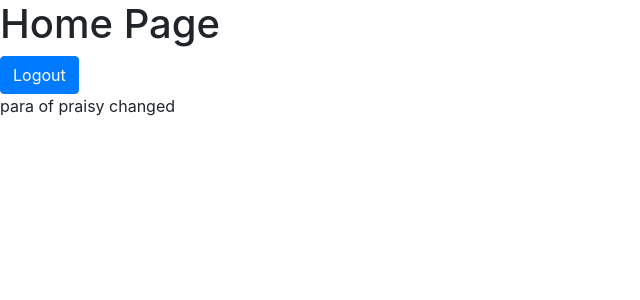
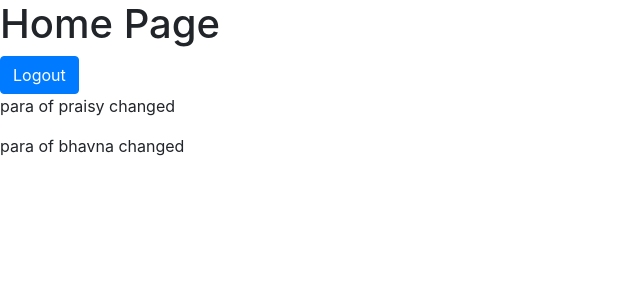
Before and after one commit to Heenathakar/Project_Practices, a Django app: page /home/ in a window 1280 px wide. Shown: the top 300 px of the page, without its empty margins (0-640 px from the left). Run offline with Django 5.2, Linux system fonts and the light colour scheme; a user stored in the database is signed in.

Commit message:
Added my bhavna

```diff
--- a/templates/home.html
+++ b/templates/home.html
@@ -14,6 +14,7 @@
     <h1>Home Page</h1>
     <a href="{% url 'logout' %}" class="btn btn-primary">Logout</a>
     <p> para of praisy changed <p>
+    <p> para of bhavna changed <p></p>
 
     <!-- Optional JavaScript -->
     <!-- jQuery first, then Popper.js, then Bootstrap JS -->
```
Also changed, not shown: db.sqlite3.
